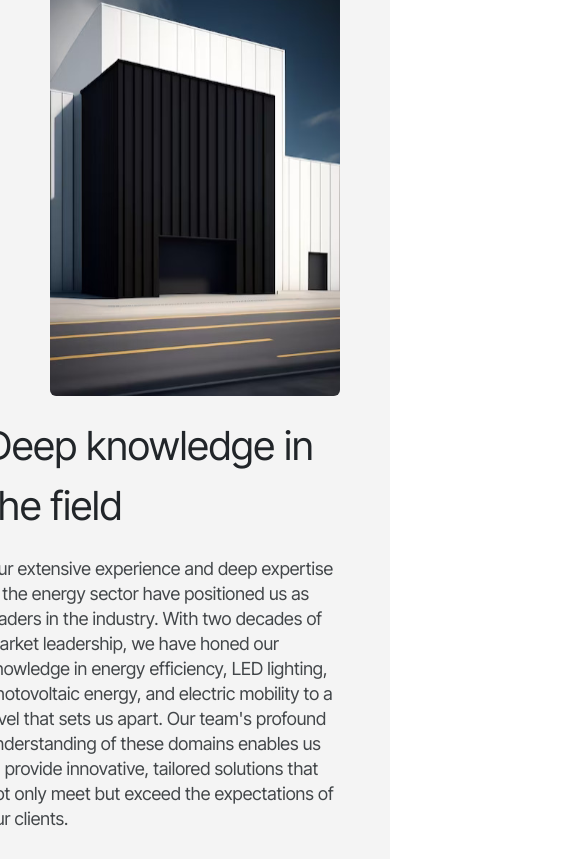
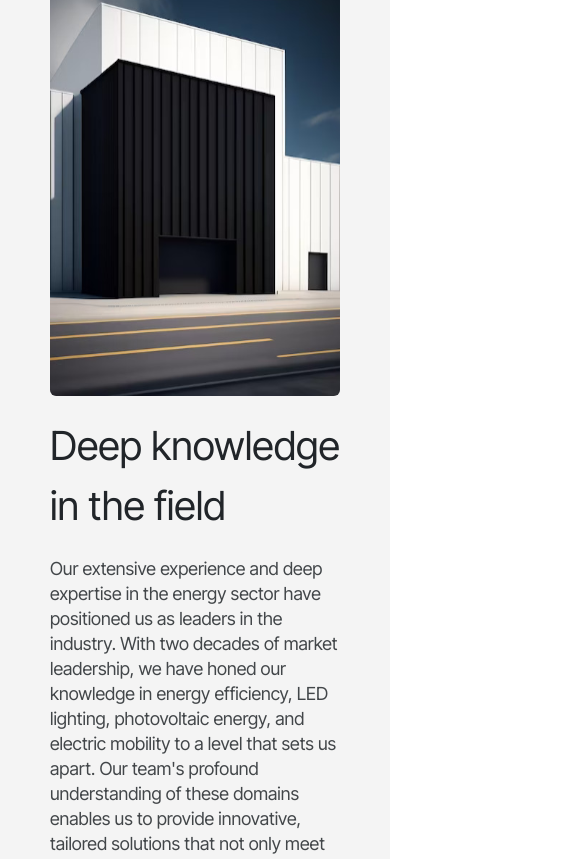
Before and after one commit to talib9911/updated-app1, a React (Create React App) app: page / in a window 390 px wide. Shown: the part 2853-3712 px from the top of the page, 585 px wide, since content can reach past the window. Built offline with nearby package versions, Linux system fonts and the light colour scheme.

Commit message:
Updated components and pages

```diff
--- a/src/Components/ContentSection/ContentSection.js
+++ b/src/Components/ContentSection/ContentSection.js
@@ -35,7 +35,7 @@ const ContentSection = () => {
       </p>
       {/* Image map */}
       <div
-        className="flex gap-[20px] lg:gap-[95px] items-center pl-[60px] md:pr-[45px]  lg:pr-[10px] xl:pl-[120px] mt-[40px]"
+        className="flex gap-[20px] lg:gap-[95px] items-center pl-[60px] md:pr-[45px]  lg:pr-[10px] xl:pl-[120px] mt-[40px] overflow-x-auto"
         // style={{ padding: "0px 50px 0px 120px" }}
       >
         {images.map((img, index) => (
@@ -67,7 +67,7 @@ const ContentSection = () => {
           />
         </div>
         {/* Text Section */}
-        <div className="lg:w-1/2 pt-[30px] md:pt-0 md:mt-0 lg:mt-[20px] xl:pt-[40px] pb-[50px] xl:pb-[100px] ml-0 ml-[-65px] lg:ml-0 xl:pl-0 pr-0 xl:pr-[120px]">
+        <div className="lg:w-1/2 pt-[30px] md:pt-0 md:mt-0 lg:mt-[20px] xl:pt-[40px] pb-[50px] xl:pb-[100px] ml-0 lg:ml-0 xl:pl-0 pr-0 xl:pr-[120px]">
           <h2 className="py-[20px] text-[40px] font-normal text-[#212529] ">
             Deep knowledge in the field
           </h2>
```
